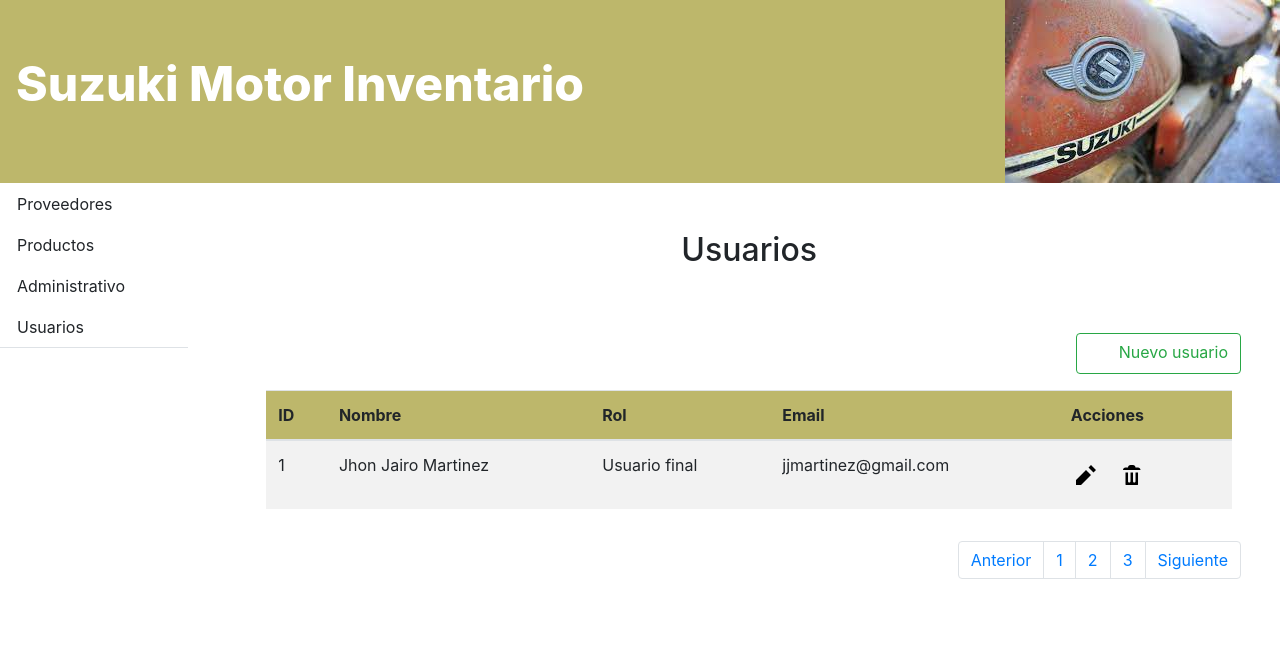
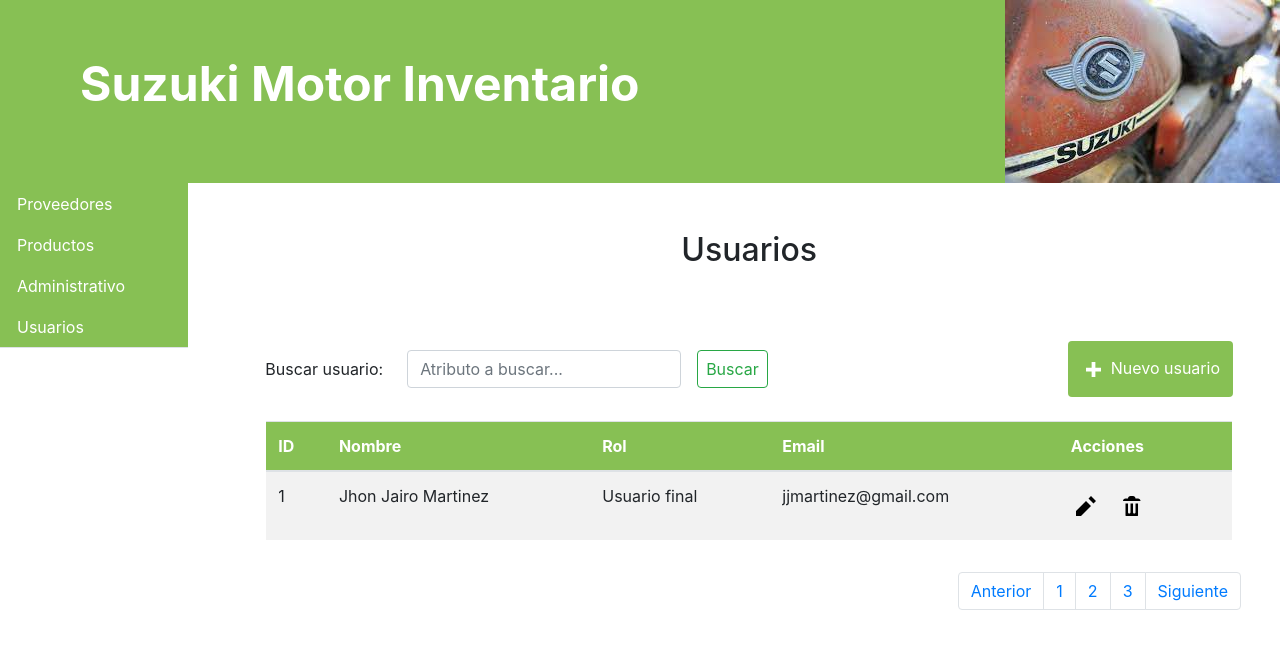
Before and after one commit to Miranda13/inventario, a Flask app: page /usuarios in a window 1280 px wide. Shown: the top 649 px of the page. Run offline with Flask 2, Linux system fonts and the light colour scheme; some libraries are stand-ins or nearby versions.

Commit message:
updated styles according mockups

```diff
--- a/app/static/css/styles.css
+++ b/app/static/css/styles.css
@@ -2,6 +2,27 @@
 
 :root {
     font-family: 'Libre Franklin', sans-serif;
+    --colorPrincipal: #87C054;
+    --colorSecundario: white;
+}
+
+.nav {
+    color: white;
+    background-color: var(--colorPrincipal);
+}
+
+.nav:hover {
+    color: white;
+    background-color: var(--colorPrincipal);
+    cursor: pointer;
+}
+
+thead {
+    color: white;
+}
+
+.fila {
+    background-color: var(--colorPrincipal);
 }
 
 svg {
@@ -10,13 +31,14 @@ svg {
 
 header {
     display: flex;
-    background-color: darkkhaki;
+    background-color: var(--colorPrincipal);
 }
 
 header p {
     font-size: 3rem;
     color: white;
-    font-weight: 800;
+    font-weight: 700;
+    margin-left: 5%;
 }
 
 .main-section{
@@ -111,6 +133,15 @@ header p {
 	text-decoration: none;
 	}
 
+.error {
+    color: red;
+}
+
+#buttonMain {
+    background-color: var(--colorPrincipal);
+    color: var(--colorSecundario);
+}
+
 @media screen and (max-width: 1024px) {
 	.dashboard-wrapper .panel {
 		grid-column: 1 / 4;
--- a/app/templates/proveedores/proveedores.html
+++ b/app/templates/proveedores/proveedores.html
@@ -13,7 +13,7 @@
       </button>
     </form>
     <button onclick="window.location.href='/proveedores/crear'" type="button"
-      class="btn ml-auto mr-3 btn-outline-success">
+      class="btn ml-auto mr-4 my-2" id="buttonMain">
       <svg xmlns="http://www.w3.org/2000/svg" width="15" height="15" viewBox="0 0 8 8">
         <path fill="#ffff" d="M3 0v3h-3v2h3v3h2v-3h3v-2h-3v-3h-2z" />
       </svg>
@@ -23,7 +23,7 @@
   <div class="row">
     <table class="table table-striped mx-5 my-2">
       <thead>
-        <tr style="background-color: darkkhaki;">
+        <tr class="fila">
           <th scope="col">NIT</th>
           <th scope="col">Nombre</th>
           <th scope="col">Producto</th>
--- a/app/templates/usuarios/usuarios.html
+++ b/app/templates/usuarios/usuarios.html
@@ -5,7 +5,15 @@
     <h2> Usuarios </h2>
   </div>
   <div class="row m-2 d-flex">
-    <button onclick="window.location.href='/usuarios/crear'" type="button" class="btn ml-auto mr-3 btn-outline-success">
+    <p class="m-4"> Buscar usuario: </p>
+    <form class="form-inline my-2 my-lg-0">
+      <input class="form-control mr-sm-2" type="search" placeholder="Atributo a buscar..." aria-label="Search">
+      <button class="btn btn-outline-success m-2 my-sm-0 px-2" type="submit">
+        Buscar
+      </button>
+    </form>
+    <button onclick="window.location.href='/proveedores/crear'" type="button"
+      class="btn ml-auto mr-4 my-2" id="buttonMain">
       <svg xmlns="http://www.w3.org/2000/svg" width="15" height="15" viewBox="0 0 8 8">
         <path fill="#ffff" d="M3 0v3h-3v2h3v3h2v-3h3v-2h-3v-3h-2z" />
       </svg>
@@ -15,7 +23,7 @@
   <div class="row">
     <table class="table table-striped mx-5 my-2">
       <thead>
-        <tr style="background-color: darkkhaki;">
+        <tr class="fila">
           <th scope="col">ID</th>
           <th scope="col">Nombre</th>
           <th scope="col">Rol</th>
```
Also changed, not shown: app/templates/productos/productos.html (+5 -5 lines).
